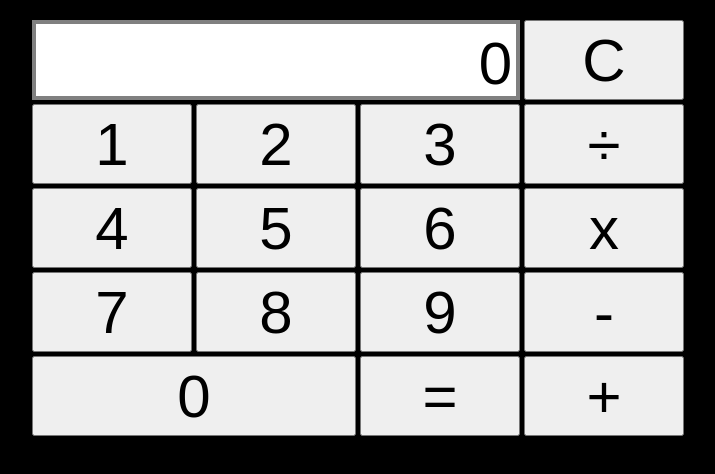
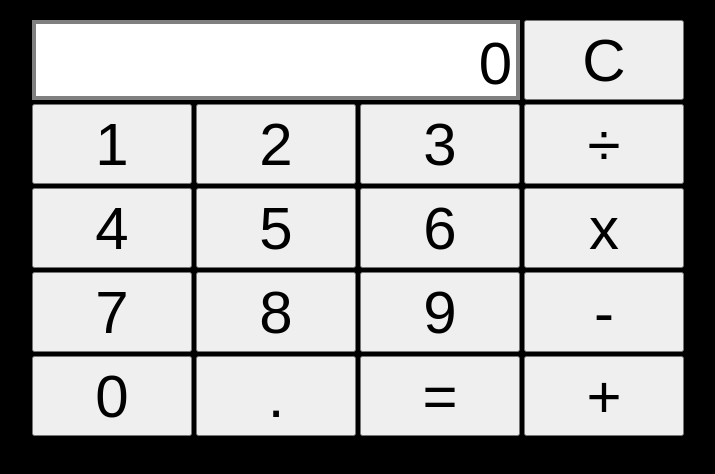
Before and after one commit to sagelyon/calculator, a plain HTML site: page index.html in a window 1280 px wide. Shown: the part 130-604 px from the top of the page, without its empty margins (270-985 px from the left). Drawn offline with Linux system fonts and the light colour scheme.

Commit message:
Added a decimal button and shrunk the zero button to a normal size.

```diff
--- a/index.html
+++ b/index.html
@@ -29,6 +29,7 @@
       <button id='subtract'>-</button>
       <!-- 5th Row -->
       <button id='zero' class='num'>0</button>
+      <button id='decimal'>.</button>
       <button id='equal'>=</button>
       <button id='add'>+</button>
 
--- a/styles.css
+++ b/styles.css
@@ -26,9 +26,6 @@ button:focus{
   width: 680px;
   margin: auto;
 }
-#zero{
-  width: 324px;
-}
 #answerBox{
   background-color: white;
   color: black;
```
